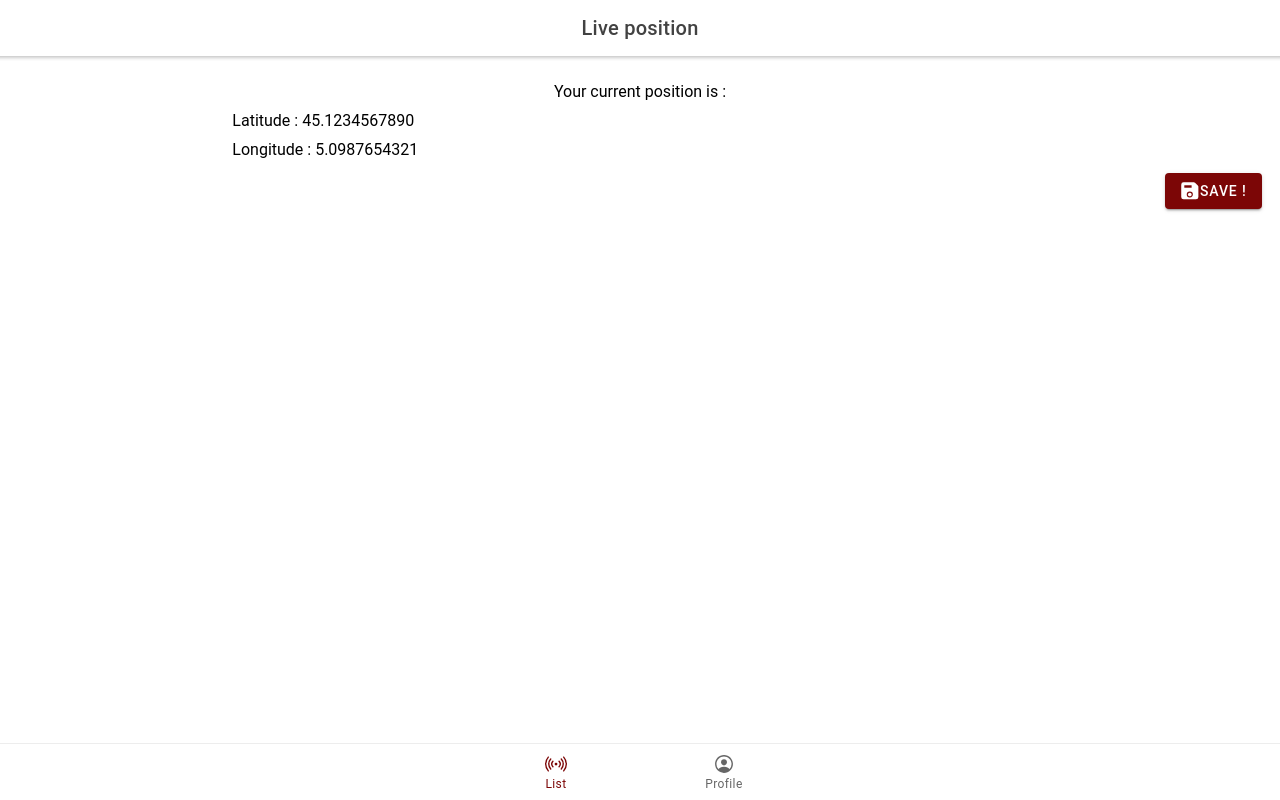
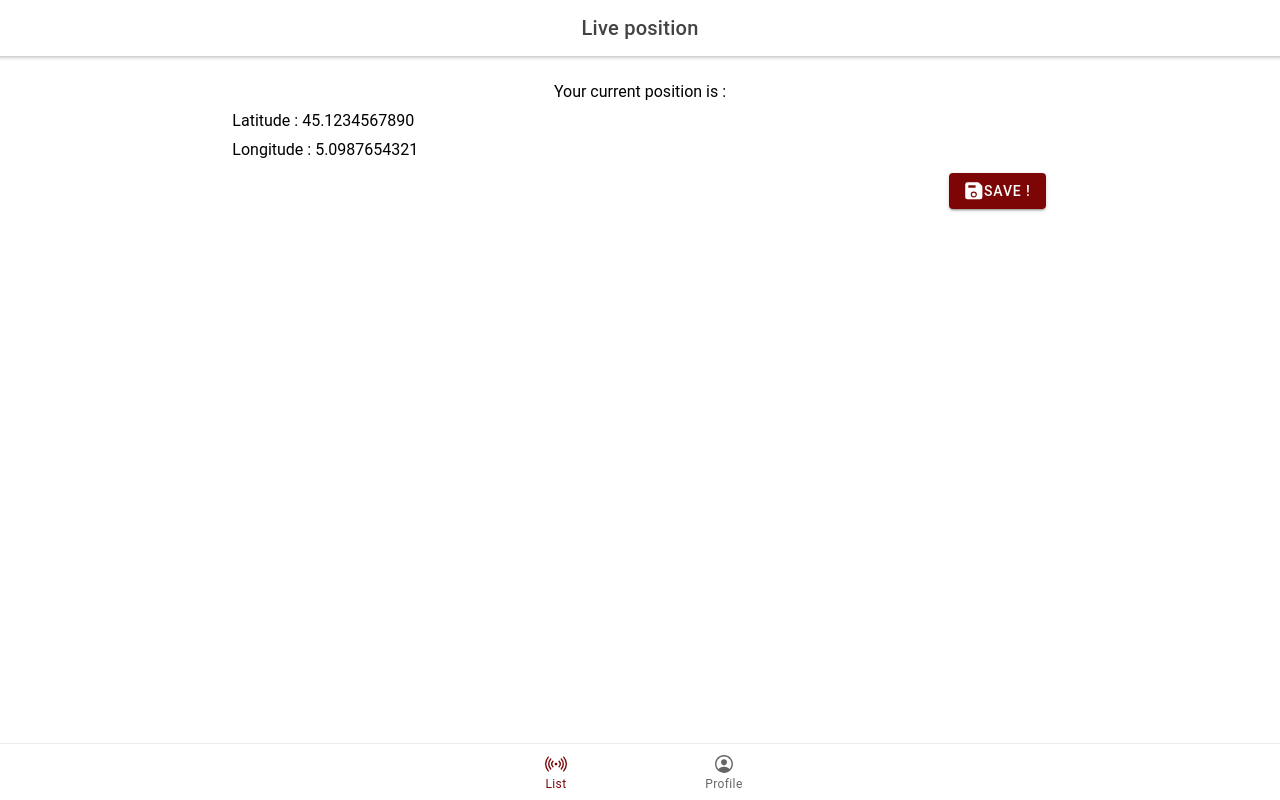
Before and after one commit to hboueix/GPSapp, a React (Create React App) app: page /tabs/live/ in a window 1280 px wide. Built offline with nearby package versions, Linux system fonts and the light colour scheme.

Commit message:
:bug: fix save button position

```diff
--- a/src/pages/Live.tsx
+++ b/src/pages/Live.tsx
@@ -29,11 +29,15 @@ const Live: React.FC = () => {
               <IonLabel>Longitude : 5.0987654321</IonLabel>
             </ResponsiveContent>
           </IonRow>
+          <IonRow>
+            <ResponsiveContent>
+              <IonButton className="ion-float-right">
+                <IonIcon icon={save}></IonIcon>
+                <IonLabel>Save !</IonLabel>
+              </IonButton>
+            </ResponsiveContent>
+          </IonRow>
         </IonGrid>
-        <IonButton className="ion-float-right">
-          <IonIcon icon={save}></IonIcon>
-          <IonLabel>Save !</IonLabel>
-        </IonButton>
       </IonContent>
     </IonPage>
   );
```
